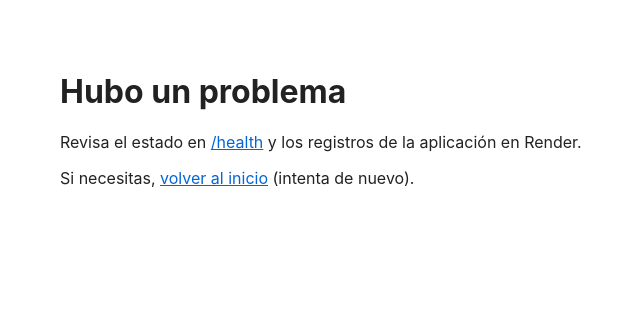
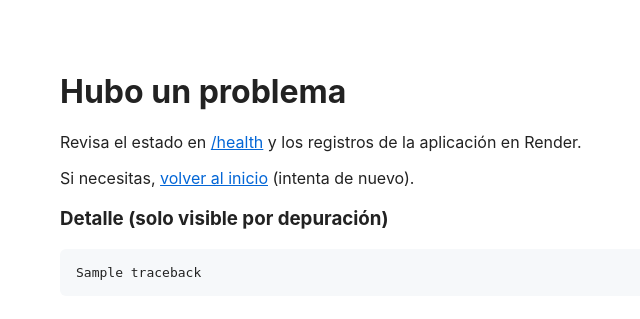
Before and after one commit to IsaacMdzX/MEDIOS_GET, a Flask app: template templates/error.html in a window 1280 px wide. Shown: the top 319 px of the page, without its empty margins (220-860 px from the left). Run offline with Flask 3, Linux system fonts and the light colour scheme; the template is opened without the code that fills it: most values are stand-ins (such as "Sample title", 1, 10 or a date in 2020); some libraries are stand-ins or nearby versions.

Commit message:
Remove tracked venv, add .gitignore and robust error handling for Render

```diff
--- a/app.py
+++ b/app.py
@@ -5,6 +5,7 @@ from urllib.parse import urlparse
 from pathlib import Path
 import time
 import logging
+import traceback
 try:
     from dotenv import load_dotenv
 except ImportError:
@@ -151,9 +152,15 @@ def index():
         return render_template("index.html", ingresos=ingresos, gastos=gastos, saldo=saldo, recientes=recientes)
     except Exception:
         # Log full exception to stdout (captured by Render)
+        tb = traceback.format_exc()
         logger.exception("Error while rendering index; DB may be unavailable")
-        # Provide a friendly error page that points to /health and logs
-        return render_template("error.html", message="No se pudo acceder a la base de datos. Revisa /health y los logs."), 500
+        # If the environment requests debug output, expose the traceback on the error page
+        show_debug = os.getenv("SHOW_DEBUG_ERRORS", "0").lower() in ("1", "true", "yes")
+        return render_template(
+            "error.html",
+            message="No se pudo acceder a la base de datos. Revisa /health y los logs.",
+            traceback=tb if show_debug else None,
+        ), 500
 
 def _build_filters(args):
     conditions = []
@@ -210,8 +217,14 @@ def movimientos():
             'concepto': request.args.get('concepto', ''),
         })
     except Exception:
+        tb = traceback.format_exc()
         logger.exception("Error while listing movimientos; DB may be unavailable")
-        return render_template("error.html", message="No se pudo acceder a la base de datos. Revisa /health y los logs."), 500
+        show_debug = os.getenv("SHOW_DEBUG_ERRORS", "0").lower() in ("1", "true", "yes")
+        return render_template(
+            "error.html",
+            message="No se pudo acceder a la base de datos. Revisa /health y los logs.",
+            traceback=tb if show_debug else None,
+        ), 500
 
 @app.post("/movimientos/<int:mov_id>/eliminar")
 def eliminar_movimiento(mov_id: int):
--- a/templates/error.html
+++ b/templates/error.html
@@ -17,6 +17,10 @@
       <p>{{ message }}</p>
       <p>Revisa el estado en <a href="/health">/health</a> y los registros de la aplicación en Render.</p>
       <p>Si necesitas, <a href="/">volver al inicio</a> (intenta de nuevo).</p>
+      {% if traceback %}
+      <h3>Detalle (solo visible por depuración)</h3>
+      <pre>{{ traceback }}</pre>
+      {% endif %}
     </div>
   </body>
 </html>
```
Also changed, not shown: 1 other file.
